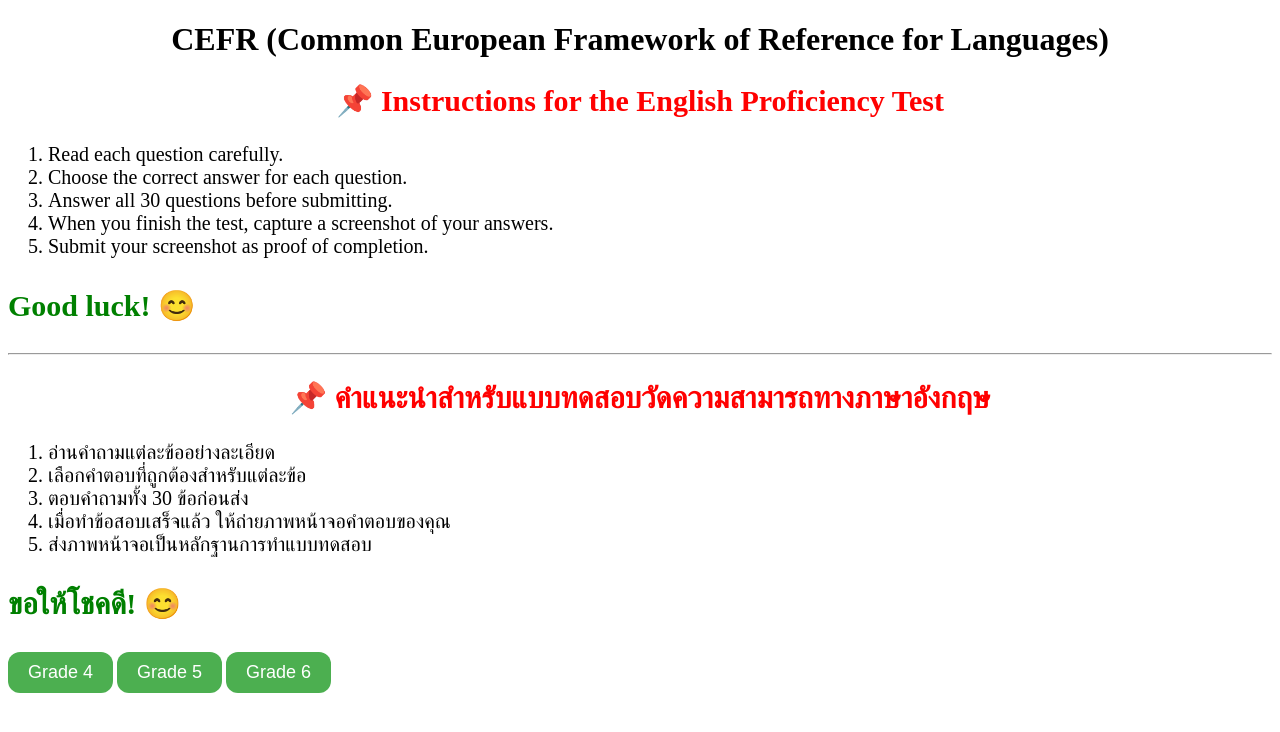
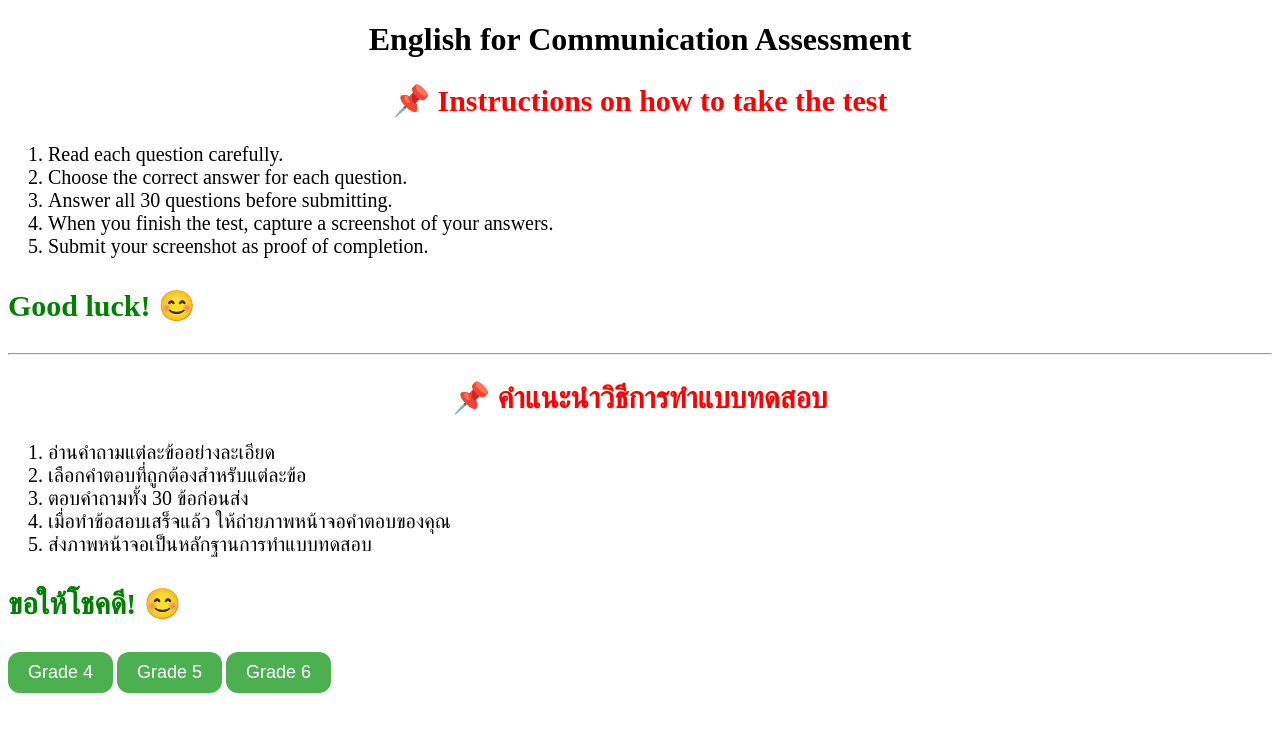
Before and after one commit to Borj999/html-MK-english-test, a plain HTML site: page index.html in a window 1280 px wide. Drawn offline with Linux system fonts and the light colour scheme.

Commit message:
Update index.html

```diff
--- a/index.html
+++ b/index.html
@@ -6,9 +6,9 @@
     <link rel="stylesheet" href="./style.css" />
 </head>
 <body>
-    <h1>CEFR (Common European Framework of Reference for Languages)</h1>
+    <h1>English for Communication Assessment</h1>
     <section>
-        <h2>📌 Instructions for the English Proficiency Test</h2>
+        <h2>📌 Instructions on how to take the test</h2>
         <ol>
           <li>Read each question carefully.</li>
           <li>Choose the correct answer for each question.</li>
@@ -20,7 +20,7 @@
 
         <hr>
 
-        <h2>📌 คำแนะนำสำหรับแบบทดสอบวัดความสามารถทางภาษาอังกฤษ</h2>
+        <h2>📌 คำแนะนำวิธีการทำแบบทดสอบ</h2>
         <ol>
           <li>อ่านคำถามแต่ละข้ออย่างละเอียด</li>
           <li>เลือกคำตอบที่ถูกต้องสำหรับแต่ละข้อ</li>
```
